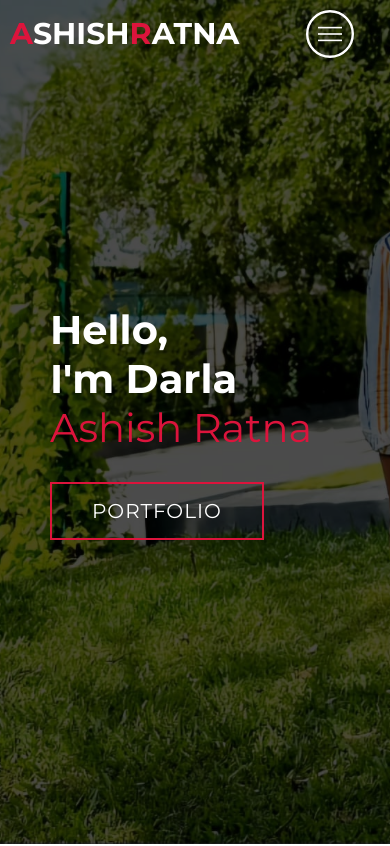
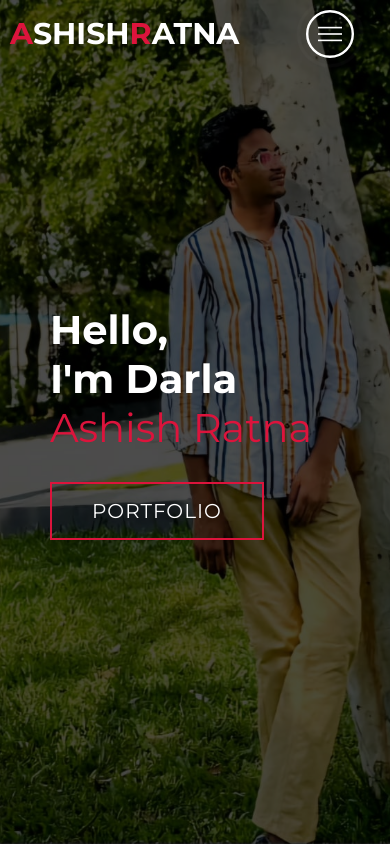
Before and after one commit to ASHISH-RATNA-DARLA/darlaashishratna.com, a plain HTML site: page index.html in a window 390 px wide. Shown: the top 846 px of the page. Drawn offline with Linux system fonts and the light colour scheme.

Commit message:
Update style.css

```diff
--- a/style.css
+++ b/style.css
@@ -937,6 +937,7 @@ p {
   /* Hero */
   #hero {
     background-size: cover;
+    background-image:url(bg11.jpg);
   }
 
   #hero h1 {
```
